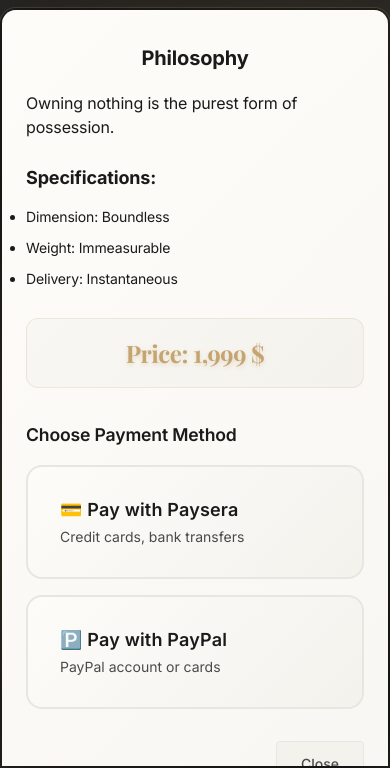
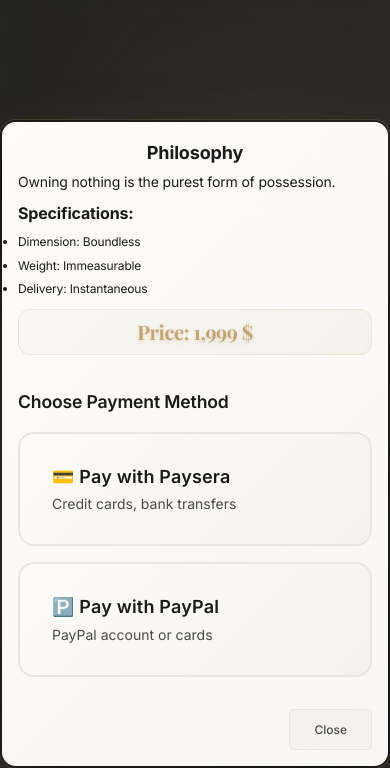
Before and after one commit to mirfat-s/LuxuryofNothing, a website: page public/philosophy-products.html in a window 390 px wide. Both pictures are taken after a click on the button "Procure Silence". Shown: the part 76-844 px from the top of the page. Drawn offline with nearby package versions, Linux system fonts and the light colour scheme; a web font is replaced by a local one.

Commit message:
Mobile modal - compact design with no scrolling needed

```diff
--- a/public/src/css/modal.css
+++ b/public/src/css/modal.css
@@ -190,75 +190,100 @@
 @media (max-width: 480px) {
   .modal {
     padding: 0;
-    align-items: flex-end;
+    align-items: center;
+    justify-content: center;
   }
 
   .modal-content {
-    padding: var(--space-xl) var(--space-lg);
-    border-radius: 16px 16px 0 0;
-    max-height: 90vh;
-    overflow-y: auto;
-    -webkit-overflow-scrolling: touch;
+    padding: var(--space-md) var(--space-md);
+    border-radius: 16px;
+    max-height: 95vh;
+    height: auto;
+    overflow: visible;
+    display: flex;
+    flex-direction: column;
+    justify-content: space-between;
   }
 
   .modal-content h3 {
-    font-size: var(--font-size-xl);
-    margin-bottom: var(--space-md);
+    font-size: var(--font-size-lg);
+    margin-bottom: var(--space-xs);
     text-align: center;
   }
 
   .modal-content h4 {
-    font-size: var(--font-size-lg);
-    margin: var(--space-lg) 0 var(--space-sm) 0;
+    font-size: var(--font-size-base);
+    margin: var(--space-sm) 0 var(--space-xs) 0;
   }
 
   .modal-content p {
-    font-size: var(--font-size-base);
-    line-height: 1.5;
-    margin-bottom: var(--space-sm);
+    font-size: var(--font-size-sm);
+    line-height: 1.4;
+    margin-bottom: var(--space-xs);
   }
 
   .modal-content ul {
-    margin: var(--space-sm) 0;
+    margin: var(--space-xs) 0;
   }
 
   .modal-content li {
     padding: var(--space-xs) 0;
-    font-size: var(--font-size-sm);
+    font-size: var(--font-size-xs);
+    line-height: 1.3;
   }
 
   .modal-content .price {
-    font-size: var(--font-size-2xl);
-    margin: var(--space-lg) 0;
-    padding: var(--space-md);
+    font-size: var(--font-size-xl);
+    margin: var(--space-sm) 0;
+    padding: var(--space-sm);
     border-radius: 12px;
   }
 
   .payment-methods-section {
-    margin: var(--space-lg) 0;
+    margin: var(--space-sm) 0;
+  }
+
+  .payment-methods-section h4 {
+    font-size: var(--font-size-sm);
+    margin-bottom: var(--space-xs);
   }
 
   .payment-methods-grid {
-    gap: var(--space-sm);
+    gap: var(--space-xs);
+    display: flex;
+    flex-direction: column;
   }
 
   .payment-method-btn {
-    padding: var(--space-md);
-    font-size: var(--font-size-sm);
-    border-radius: 12px;
-    min-height: 48px; /* Touch-friendly size */
+    padding: var(--space-sm);
+    font-size: var(--font-size-xs);
+    border-radius: 8px;
+    min-height: 40px;
+    text-align: center;
+  }
+
+  .payment-method-btn span {
+    display: block;
+    line-height: 1.2;
+  }
+
+  .payment-method-btn small {
+    font-size: 10px;
+    opacity: 0.8;
   }
 
   .modal-buttons {
-    gap: var(--space-sm);
-    margin-top: var(--space-lg);
+    gap: var(--space-xs);
+    margin-top: var(--space-sm);
+    display: flex;
+    flex-direction: row;
   }
 
   .modal-buttons button {
-    padding: var(--space-sm) var(--space-lg);
-    font-size: var(--font-size-sm);
-    min-height: 44px; /* Touch-friendly size */
-    border-radius: 12px;
+    padding: var(--space-xs) var(--space-sm);
+    font-size: var(--font-size-xs);
+    min-height: 36px;
+    border-radius: 8px;
   }
 
   .cta-primary {
@@ -267,7 +292,7 @@
 
   .btn-secondary {
     flex: 0 0 auto;
-    min-width: 80px;
+    min-width: 60px;
   }
 }
 
```
